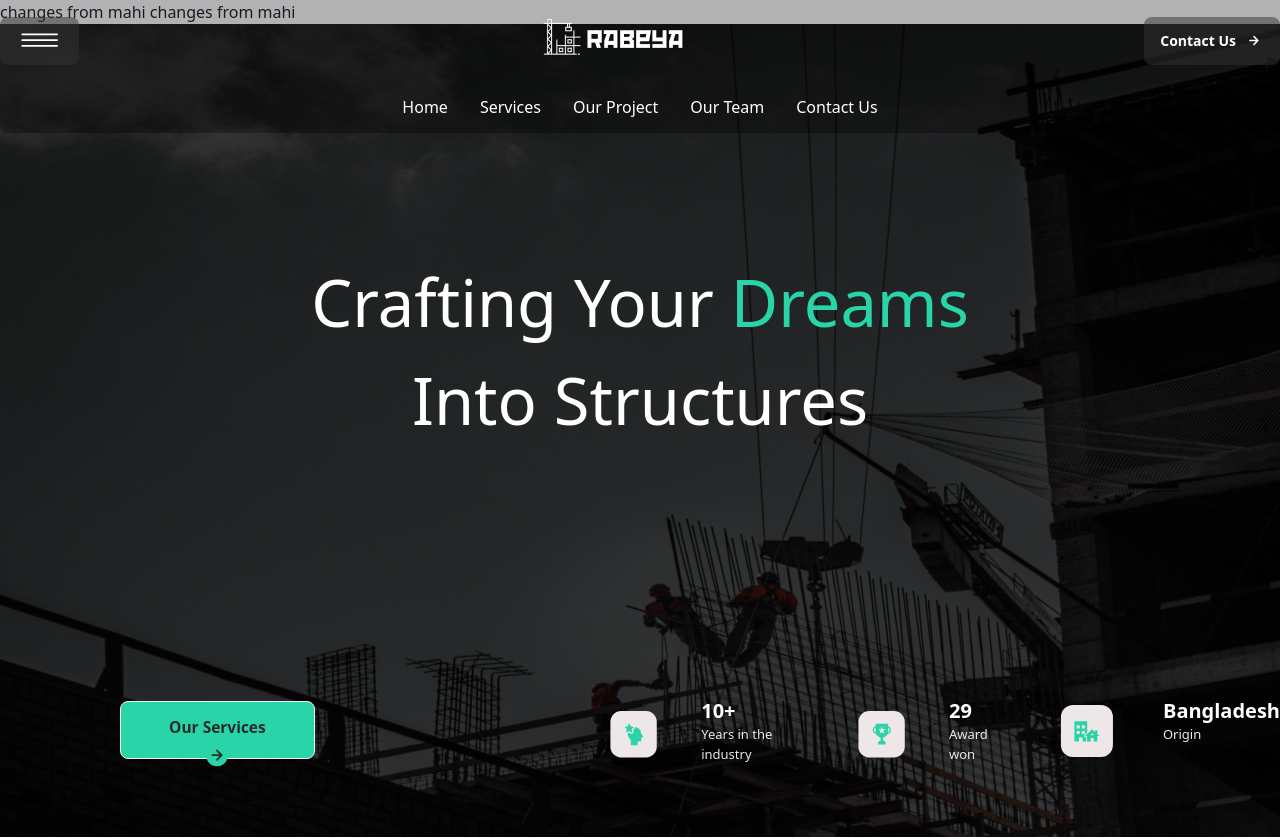
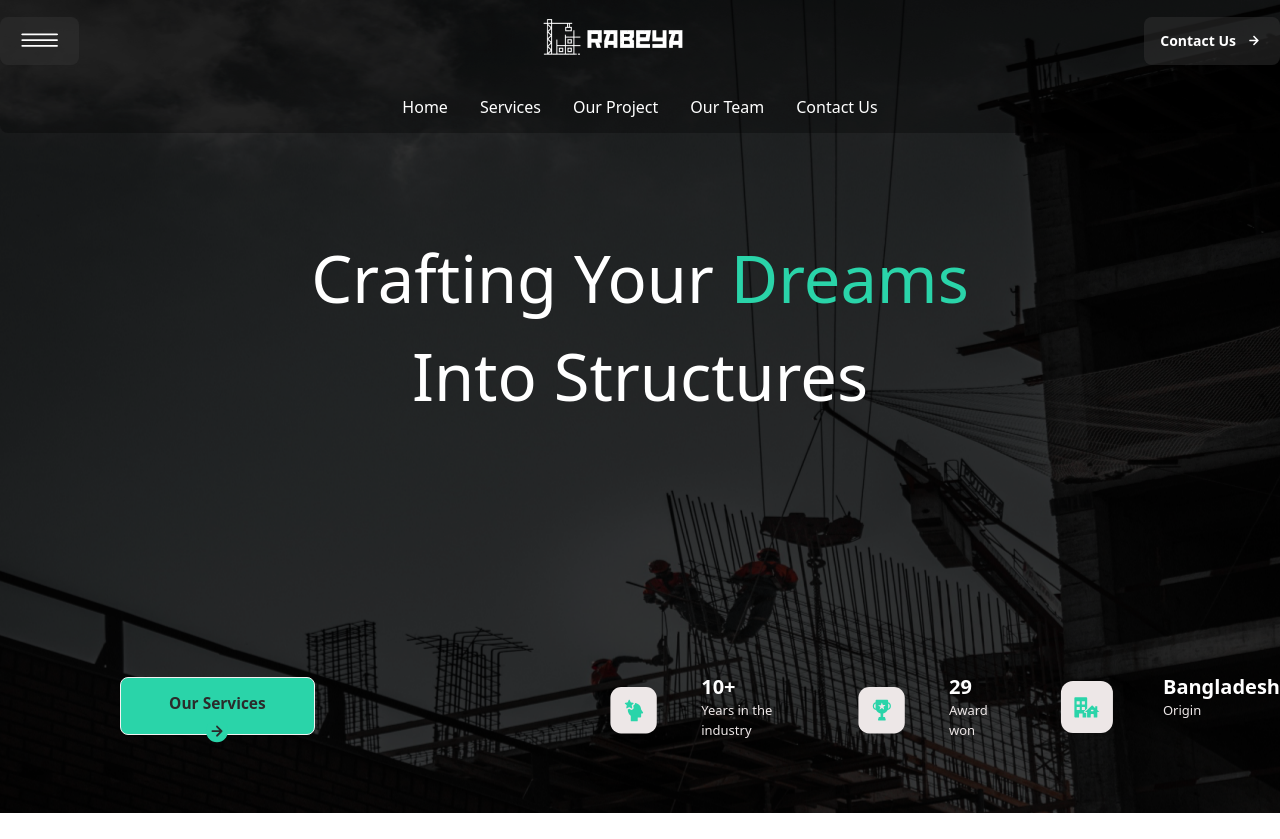
Before and after one commit to hasibulmahi/rabeya_group_protfolio, a React (Vite) app: page / in a window 1280 px wide. Shown: the top 839 px of the page. Built offline with nearby package versions, Linux system fonts and the light colour scheme.

Commit message:
Update Home.jsx

```diff
--- a/src/Pages/Home/Home/Home.jsx
+++ b/src/Pages/Home/Home/Home.jsx
@@ -9,8 +9,8 @@ import Testamonial from "../Testamonial/Testamonial";
 const Home = () => {
   return (
     <div>
-        changes from mahi
-        changes from mahi
+        {/* changes from mahi
+        changes from mahi */}
       <Banner></Banner>
       <SisterConcern></SisterConcern>
       <About></About>
```
